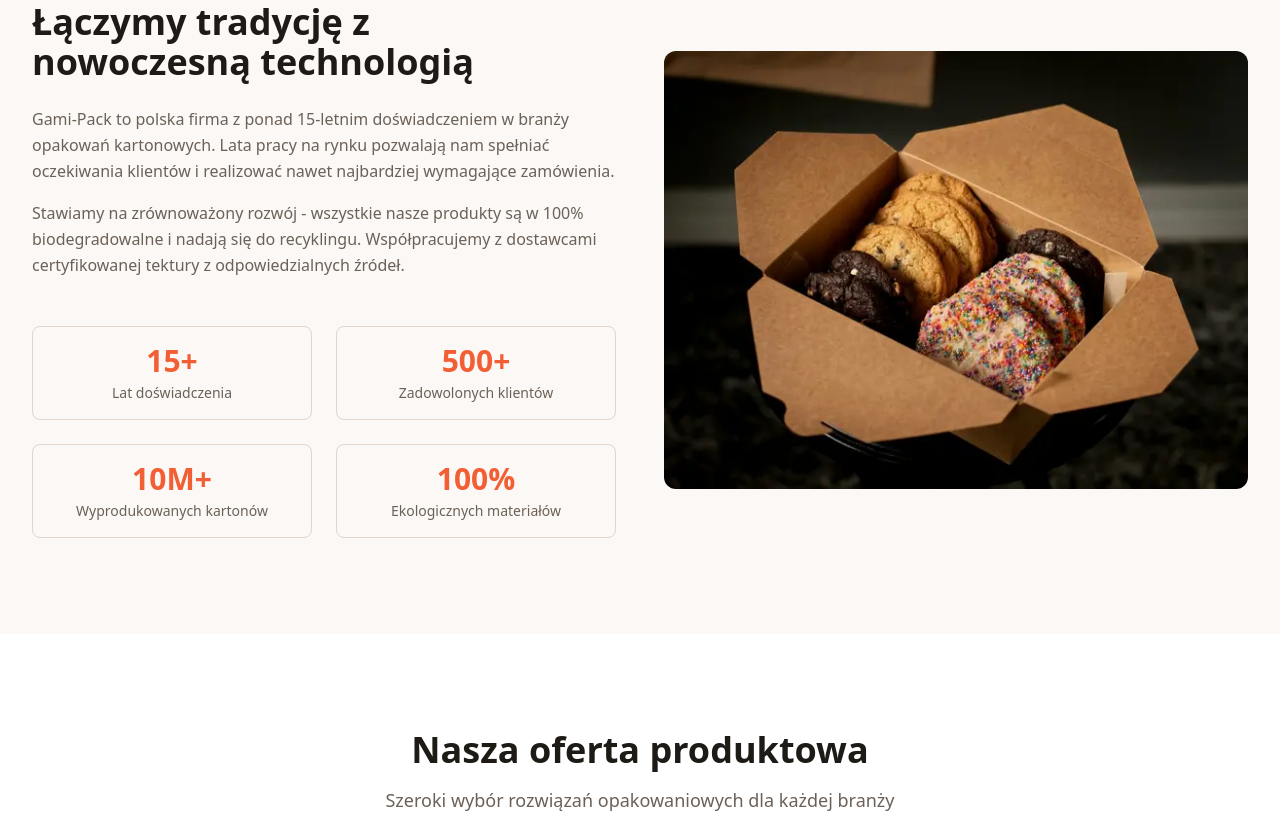
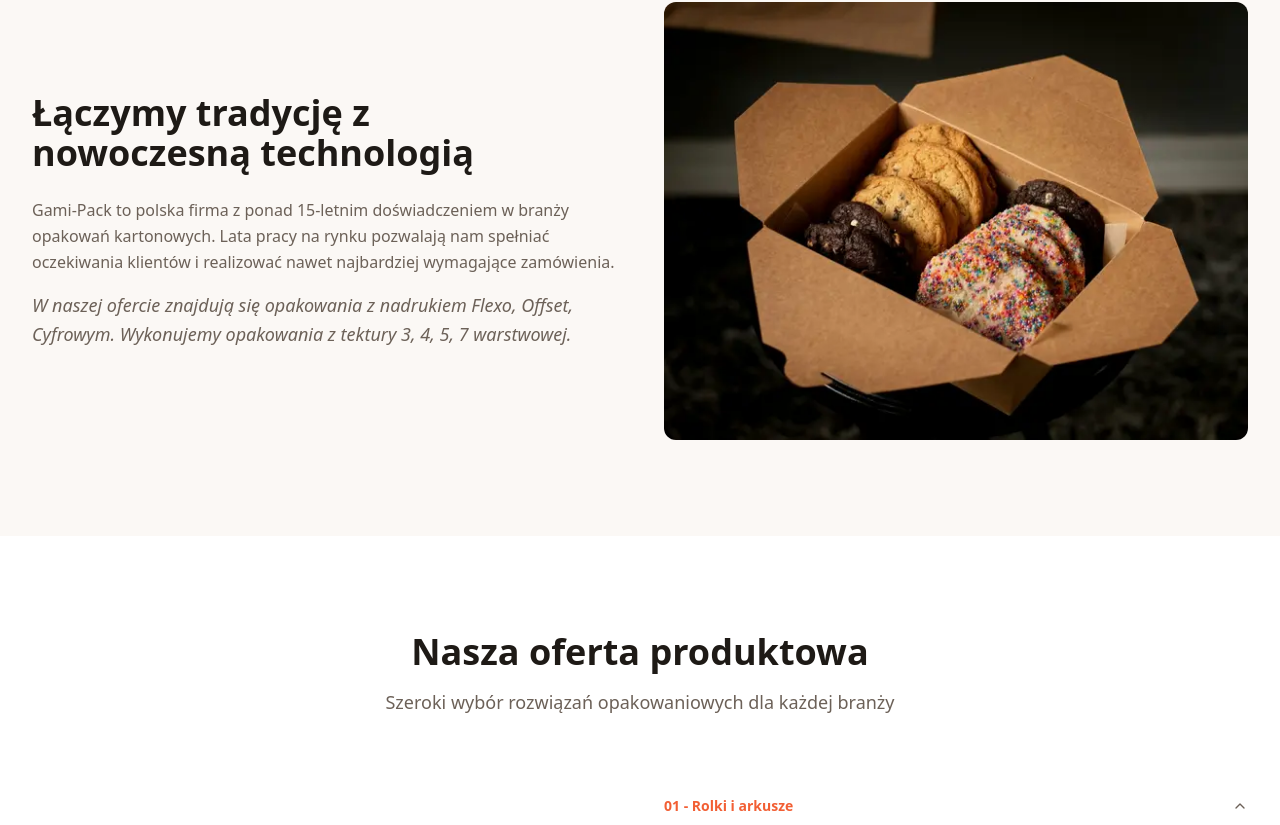
Before and after one commit to Hosuu/gami, a Next.js app: page / in a window 1280 px wide. Shown: the part 1475-2300 px from the top of the page. Built offline with nearby package versions, Linux system fonts and the light colour scheme.

Commit message:
Changed footer and about section

```diff
--- a/components/about-section.tsx
+++ b/components/about-section.tsx
@@ -1,11 +1,11 @@
 import Image from 'next/image'
 
-const stats = [
-	{ value: '15+', label: 'Lat doświadczenia' },
-	{ value: '500+', label: 'Zadowolonych klientów' },
-	{ value: '10M+', label: 'Wyprodukowanych kartonów' },
-	{ value: '100%', label: 'Ekologicznych materiałów' },
-]
+// const stats = [
+// 	{ value: '15+', label: 'Lat doświadczenia' },
+// 	{ value: '500+', label: 'Zadowolonych klientów' },
+// 	{ value: '80M+', label: 'Wyprodukowanych kartonów' },
+// 	{ value: '100%', label: 'Ekologicznych materiałów' },
+// ]
 
 export function AboutSection() {
 	return (
@@ -17,36 +17,31 @@ export function AboutSection() {
 							Łączymy tradycję z nowoczesną technologią
 						</h2>
 						<p className='mt-6 text-muted-foreground leading-relaxed'>
-							Gami-Pack to polska firma z ponad 15-letnim doświadczeniem w branży opakowań
-							kartonowych. Lata pracy na rynku pozwalają nam spełniać oczekiwania klientów i
-							realizować nawet najbardziej wymagające zamówienia.
+							Gami-Pack to polska firma z ponad 15-letnim doświadczeniem w branży opakowań kartonowych. Lata pracy na
+							rynku pozwalają nam spełniać oczekiwania klientów i realizować nawet najbardziej wymagające zamówienia.
 						</p>
-						<p className='mt-4 text-muted-foreground leading-relaxed'>
-							Stawiamy na zrównoważony rozwój - wszystkie nasze produkty są w 100% biodegradowalne i
-							nadają się do recyklingu. Współpracujemy z dostawcami certyfikowanej tektury z
-							odpowiedzialnych źródeł.
+						<p className='mt-4 text-lg italic text-muted-foreground leading-relaxed font-medium'>
+							W naszej ofercie znajdują się opakowania z nadrukiem Flexo, Offset, Cyfrowym. Wykonujemy opakowania z
+							tektury 3, 4, 5, 7 warstwowej. <br />
 						</p>
 
-						<div className='mt-12 grid grid-cols-2 gap-6'>
+						{/* <div className='mt-12 grid grid-cols-2 gap-6'>
 							{stats.map((stat) => (
-								<div
-									key={stat.label}
-									className='text-center p-4 rounded-lg bg-background border border-border'
-								>
+								<div key={stat.label} className='text-center p-4 rounded-lg bg-background border border-border'>
 									<div className='text-3xl font-bold text-primary'>{stat.value}</div>
 									<div className='text-sm text-muted-foreground mt-1'>{stat.label}</div>
 								</div>
 							))}
 						</div>
+
+						<div className='flex gap-4'>
+							<div className='aspect-square size-full bg-red-300 grid place-items-center'>KWADRAT 1</div>
+							<div className='aspect-square size-full bg-red-300 grid place-items-center'>KWADRAT 2</div>
+						</div> */}
 					</div>
 
 					<div className='relative aspect-4/3 rounded-xl overflow-hidden'>
-						<Image
-							src='/images/placeholder.png'
-							alt='Zakład produkcyjny Gami-Pack'
-							fill
-							className='object-cover'
-						/>
+						<Image src='/images/placeholder.png' alt='Zakład produkcyjny Gami-Pack' fill className='object-cover' />
 					</div>
 				</div>
 			</div>
--- a/components/footer.tsx
+++ b/components/footer.tsx
@@ -1,4 +1,3 @@
-import Image from 'next/image'
 import Link from 'next/link'
 
 const footerLinks = [
@@ -35,27 +34,27 @@ export function Footer() {
 	return (
 		<footer className='bg-primary text-primary-foreground'>
 			<div className='mx-auto max-w-7xl px-4 sm:px-6 lg:px-8 py-12'>
-				<div className='grid grid-cols-2 md:grid-cols-3 lg:grid-cols-5 gap-8'>
-					<div>
-						<h3 className='text-xl font-bold mb-4'>Gami-Pack</h3>
+				<div className='grid grid-cols-4 lg:grid-cols-8 gap-8'>
+					<div className='col-span-3'>
+						<h3 className='text-xl font-bold mb-4'>Dane Firmowe</h3>
 						<address className='not-italic'>
 							<ul className='space-y-1'>
+								<li className='font-semibold whitespace-nowrap'>GAMI-PACK D. STACH SPÓŁKA KOMANDYTOWA</li>
+								<li className='text-sm text-muted italic pb-4'>dawniej P.P.H.U. GAMI PACK S.C. I. STACH, D. STACH</li>
 								<li>ul. Poniatowskiego 2</li>
 								<li>41-253 Czeladź</li>
 								<li className='pt-2'>NIP 6252353072</li>
+								<li className='pt-2'>KRS 0001234120</li>
 							</ul>
 						</address>
 					</div>
 
-					<div className='lg:order-4'>
+					<div className='lg:order-3'>
 						<h3 className='text-xl font-bold mb-4'>Firma</h3>
 						<ul className='space-y-2'>
 							{footerLinks.map((link) => (
 								<li key={link.label}>
-									<Link
-										href={link.href}
-										className='inline-block hover:translate-x-1 transition-transform'
-									>
+									<Link href={link.href} className='inline-block hover:translate-x-1 transition-transform'>
 										{link.label}
 									</Link>
 								</li>
@@ -63,7 +62,7 @@ export function Footer() {
 						</ul>
 					</div>
 
-					<div className='col-span-2 md:order-4 lg:order-3'>
+					<div className='col-span-4'>
 						<h3 className='text-xl font-bold mb-4'>Dane kontaktowe</h3>
 						<div className='grid grid-cols-2 leading-relaxed gap-6'>
 							{contactInfo.map((el) => (
@@ -87,23 +86,11 @@ export function Footer() {
 							))}
 						</div>
 					</div>
-
-					<div className='h-48 md:h-64  col-span-2 md:col-span-1 md:row-span-2 md:order-3 self-center lg:order-5'>
-						<Image
-							height={422}
-							width={274}
-							src={'/FSC_GAMI_W.svg'}
-							alt='Certyfikat FSC'
-							className='h-full w-auto object-contain m-auto lg:ml-auto'
-						/>
-					</div>
 				</div>
 
 				<div className='mt-12 pt-8 border-t border-primary-foreground/20'>
 					<div className='flex flex-col sm:flex-row justify-between items-center gap-4'>
-						<p className='text-sm '>
-							© {new Date().getFullYear()} Gami-Pack. Wszelkie prawa zastrzeżone.
-						</p>
+						<p className='text-sm '>© {new Date().getFullYear()} Gami-Pack. Wszelkie prawa zastrzeżone.</p>
 						<div className='flex gap-6'>
 							{/* <Link href='#' className='text-sm'>
 								Polityka prywatności
```
